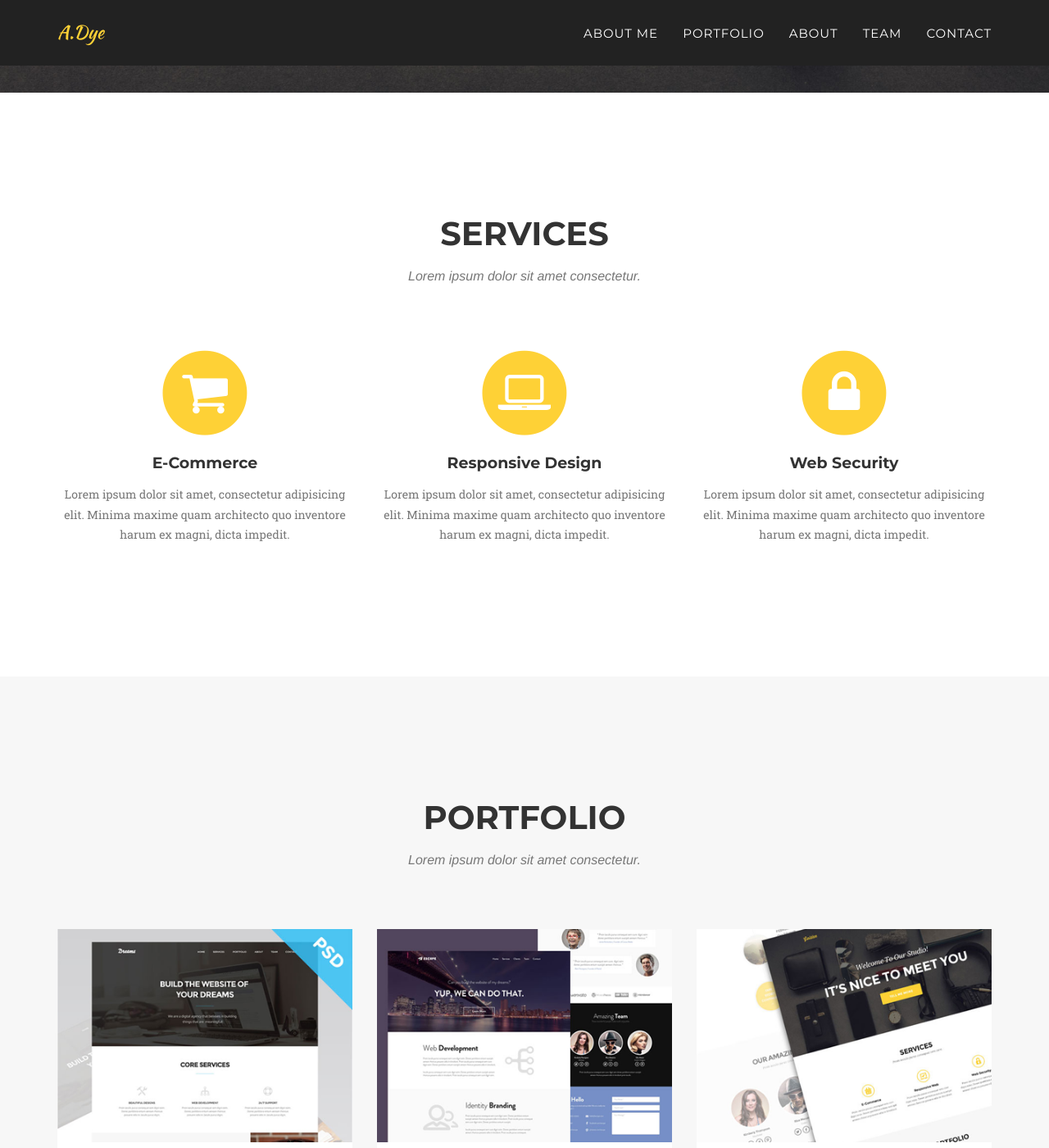
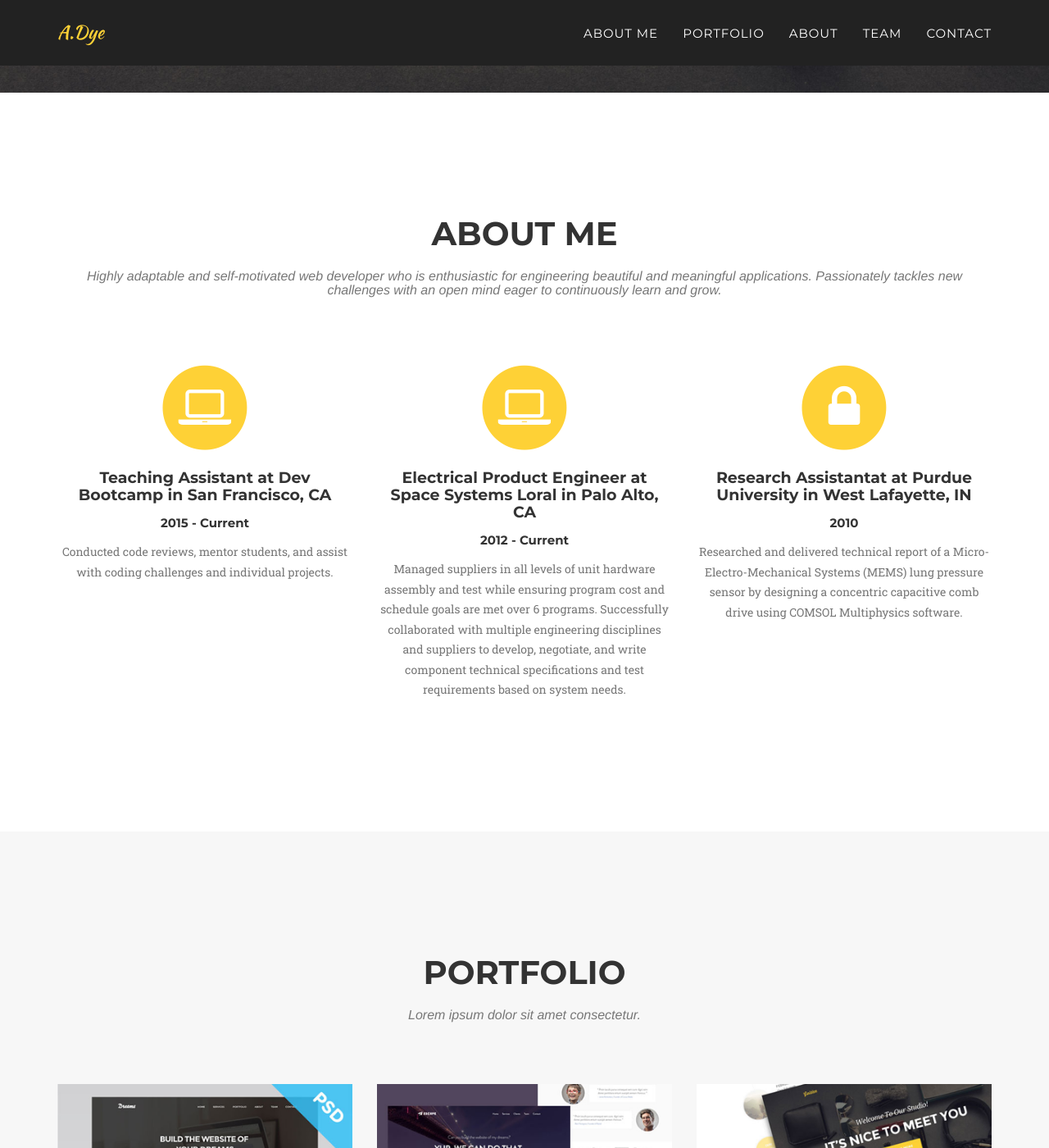
Before and after one commit to adye20/adye20.github.io, a Jekyll site: the page built from index.html, in a window 1280 px wide and 1400 px high, scrolled down 710 px. Shown: the whole window at 82% size. Built offline with Jekyll 4.4.1, drawn with Linux system fonts in a browser that asks for light colours; some web fonts are replaced.

Commit message:
updated about me

```diff
--- a/_includes/services.html
+++ b/_includes/services.html
@@ -1,36 +1,39 @@
-<!-- Services Section -->
-    <section id="services">
+<!-- About Me Section -->
+    <section id="aboutme">
         <div class="container">
             <div class="row">
                 <div class="col-lg-12 text-center">
-                    <h2 class="section-heading">Services</h2>
-                    <h3 class="section-subheading text-muted">Lorem ipsum dolor sit amet consectetur.</h3>
+                    <h2 class="section-heading">About Me</h2>
+                    <h3 class="section-subheading text-muted">Highly adaptable and self-motivated web developer who is enthusiastic for engineering beautiful and meaningful applications.  Passionately tackles new challenges with an open mind eager to continuously learn and grow. </h3>
                 </div>
             </div>
             <div class="row text-center">
                 <div class="col-md-4">
                     <span class="fa-stack fa-4x">
                         <i class="fa fa-circle fa-stack-2x text-primary"></i>
-                        <i class="fa fa-shopping-cart fa-stack-1x fa-inverse"></i>
+                        <i class="fa fa-laptop fa-stack-1x fa-inverse"></i>
                     </span>
-                    <h4 class="service-heading">E-Commerce</h4>
-                    <p class="text-muted">Lorem ipsum dolor sit amet, consectetur adipisicing elit. Minima maxime quam architecto quo inventore harum ex magni, dicta impedit.</p>
+                    <h4 class="service-heading">Teaching Assistant at Dev Bootcamp in San Francisco, CA</h4>
+                    <h5 class="service-heading">2015 - Current</h5>
+                    <p class="text-muted">Conducted code reviews, mentor students, and assist with coding challenges and individual projects.</p>
                 </div>
                 <div class="col-md-4">
                     <span class="fa-stack fa-4x">
                         <i class="fa fa-circle fa-stack-2x text-primary"></i>
                         <i class="fa fa-laptop fa-stack-1x fa-inverse"></i>
                     </span>
-                    <h4 class="service-heading">Responsive Design</h4>
-                    <p class="text-muted">Lorem ipsum dolor sit amet, consectetur adipisicing elit. Minima maxime quam architecto quo inventore harum ex magni, dicta impedit.</p>
+                    <h4 class="service-heading">Electrical Product Engineer at Space Systems Loral in Palo Alto, CA</h4>
+                    <h5 class="service-heading">2012 - Current</h5>
+                    <p class="text-muted">Managed suppliers in all levels of unit hardware assembly and test while ensuring program cost and schedule goals are met over 6 programs. Successfully collaborated with multiple engineering disciplines and suppliers to develop, negotiate, and write component technical specifications and test requirements based on system needs.</p>
                 </div>
                 <div class="col-md-4">
                     <span class="fa-stack fa-4x">
                         <i class="fa fa-circle fa-stack-2x text-primary"></i>
                         <i class="fa fa-lock fa-stack-1x fa-inverse"></i>
                     </span>
-                    <h4 class="service-heading">Web Security</h4>
-                    <p class="text-muted">Lorem ipsum dolor sit amet, consectetur adipisicing elit. Minima maxime quam architecto quo inventore harum ex magni, dicta impedit.</p>
+                    <h4 class="service-heading">Research Assistantat at Purdue University in West Lafayette, IN</h4>
+                    <h5 class="service-heading">2010</h5>
+                    <p class="text-muted">Researched and delivered technical report of a Micro-Electro-Mechanical Systems (MEMS) lung pressure sensor by designing a concentric capacitive comb drive using COMSOL Multiphysics software.</p>
                 </div>
             </div>
         </div>
```
Also changed, not shown: 7 other files.
